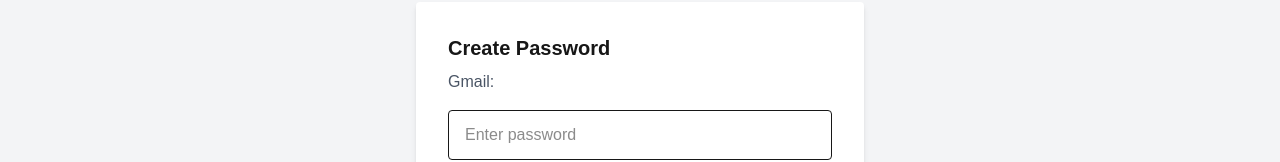
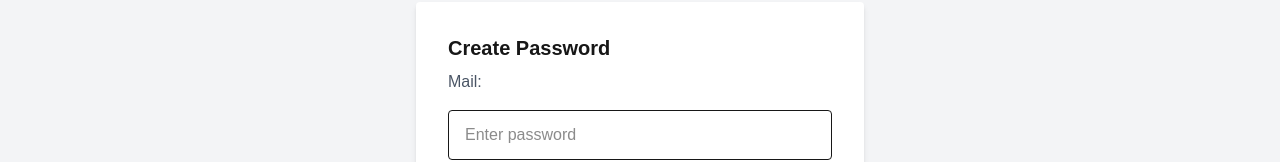
Before and after one commit to TusharVerma25072005/Briefy2.0-Backend, a Next.js app: page /set-password in a window 1280 px wide. Shown: the part 348-510 px from the top of the page. Built offline with nearby package versions, Linux system fonts and the light colour scheme.

Commit message:
small fix

```diff
--- a/components/setpasswordcontent.tsx
+++ b/components/setpasswordcontent.tsx
@@ -48,7 +48,7 @@ export default function SetPasswordContent() {
             />
           )}
         </span>
-        <p className="text-gray-600 mb-4">Gmail: {mail}</p>
+        <p className="text-gray-600 mb-4">Mail: {mail}</p>
 
         <input
           type="password"
```
